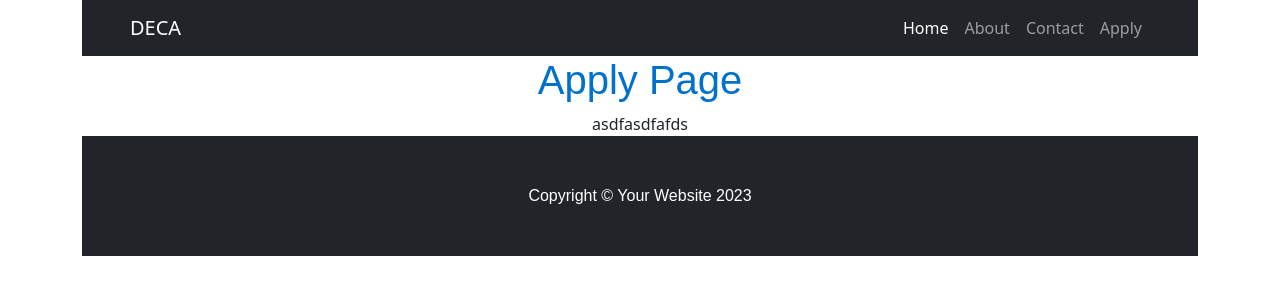
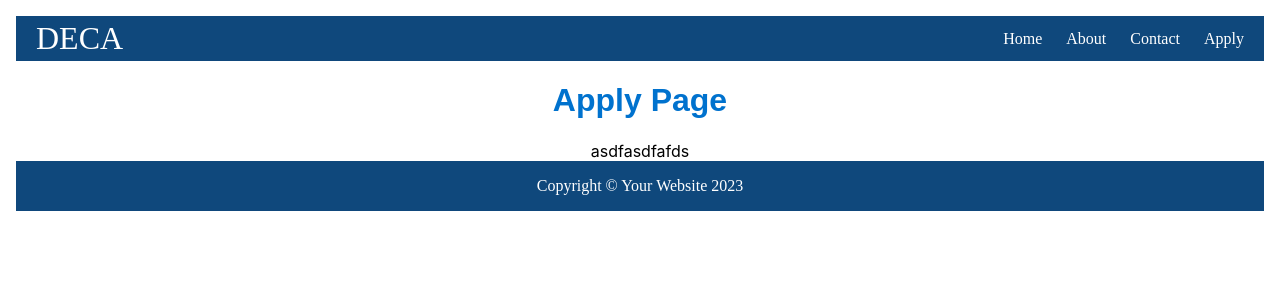
Before and after one commit to Harsh-Karia/DECA-information-website, a React (Create React App) app in the folder deca_website/: page /apply in a window 1280 px wide. Shown: the top 300 px of the page. Built offline with nearby package versions, Linux system fonts and the light colour scheme.

Commit message:
nav bar change

```diff
--- a/deca_website/src/Components/Footer.js
+++ b/deca_website/src/Components/Footer.js
@@ -1,12 +1,12 @@
 import React from "react";
-import '../styles.css'
+import '../Styles/footer.css'
 
 export default function Footer(){
 	return(
 
-		<footer className="py-5 bg-dark">
-			<div className="container px-5">
-				<p className="m-0 text-center text-white">Copyright © Your Website 2023</p>
+		<footer >
+			<div className="ctn">
+				<p className="footer">Copyright © Your Website 2023</p>
 			</div>
 		</footer>
 
--- a/deca_website/src/Components/Navbar.js
+++ b/deca_website/src/Components/Navbar.js
@@ -1,51 +1,36 @@
 import React from "react";
-//import '../styles.css'
-import '../nav.css'
+import '../Styles/nav.css'
 import { Link } from "react-router-dom";
 
 export default function Navbar(){
 	return(
-		<nav className="navbar navbar-expand-lg navbar-dark bg-dark">
-  <div className="container px-5">
-    <Link className="navbar-brand" to ='/'>
+<nav className="nav">
+    <Link className="siteName" to ='/'>
       DECA
     </Link>
-    <button
-      className="navbar-toggler"
-      type="button"
-      data-bs-toggle="collapse"
-      data-bs-target="#navbarSupportedContent"
-      aria-controls="navbarSupportedContent"
-      aria-expanded="false"
-      aria-label="Toggle navigation"
-    >
-      <span className="navbar-toggler-icon" />
-    </button>
-    <div className="collapse navbar-collapse" id="navbarSupportedContent">
-      <ul className="navbar-nav ms-auto mb-2 mb-lg-0">
-        <li className="nav-item">
-          <Link className="nav-link active" aria-current="page" to ="/">
+
+      <ul>
+        <li>
+          <Link to ="/">
             Home
           </Link>
         </li>
 
-        <li className="nav-item">
+        <li>
 
-          <Link className="nav-link" to="/about">About </Link>
+          <Link to="/about">About </Link>
 
         </li>
 
-        <li className="nav-item">
-          <Link className="nav-link" to="/contact"> Contact </Link>
+        <li>
+          <Link to="/contact"> Contact </Link>
         </li>
 
-        <li className="nav-item">
-          <Link className="nav-link" to="/apply"> Apply </Link>
+        <li>
+          <Link to="/apply"> Apply </Link>
         </li>
 
       </ul>
-    </div>
-  </div>
 </nav>
 
 	)
--- /dev/null
+++ b/deca_website/src/Styles/footer.css
@@ -0,0 +1,16 @@
+.ctn{
+	background-color: #0f487c;
+	gap: 1rem;
+	padding: 0.01rem;
+	bottom: 100%
+
+}
+
+.footer{
+	text-align: center;
+	font-family: 'Gotham Bold';
+	color: white;
+	top: 50%;
+
+
+}
--- /dev/null
+++ b/deca_website/src/Styles/nav.css
@@ -0,0 +1,54 @@
+* {
+	box-sizing: border-box;
+  }
+
+
+
+  body {
+	margin: 0;
+  }
+
+  .container {
+	margin: 1rem;
+	text-align: center;
+  }
+
+  .nav {
+	background-color: #0f487c;
+	color: white;
+	display: flex;
+	justify-content: space-between;
+	align-items: stretch;
+	gap: 2rem;
+	padding: 0 1rem;
+  }
+
+  .siteName {
+	font-size: 2rem;
+  }
+
+  .nav ul {
+	padding: 0;
+	margin: 0;
+	list-style: none;
+	display: flex;
+	gap: 1rem;
+  }
+
+  .nav a {
+	color: inherit;
+	text-decoration: none;
+	height: 100%;
+	display: flex;
+	align-items: center;
+	font-family: 'Gotham Bold';
+	padding: .25rem;
+  }
+
+  .nav li.active {
+	background-color: #555;
+  }
+
+  .nav li:hover {
+	background-color: #777;
+  }
```
Also changed, not shown: deca_website/src/nav.css (deleted), deca_website/src/styles.css.
